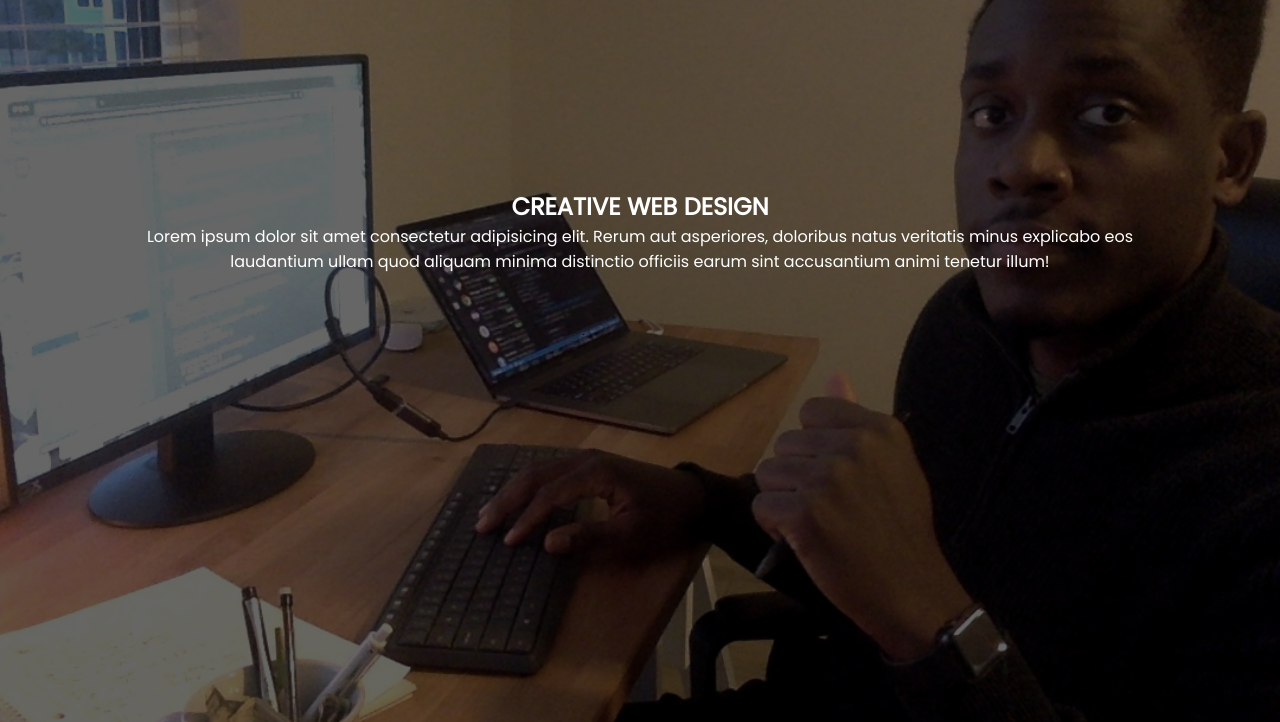
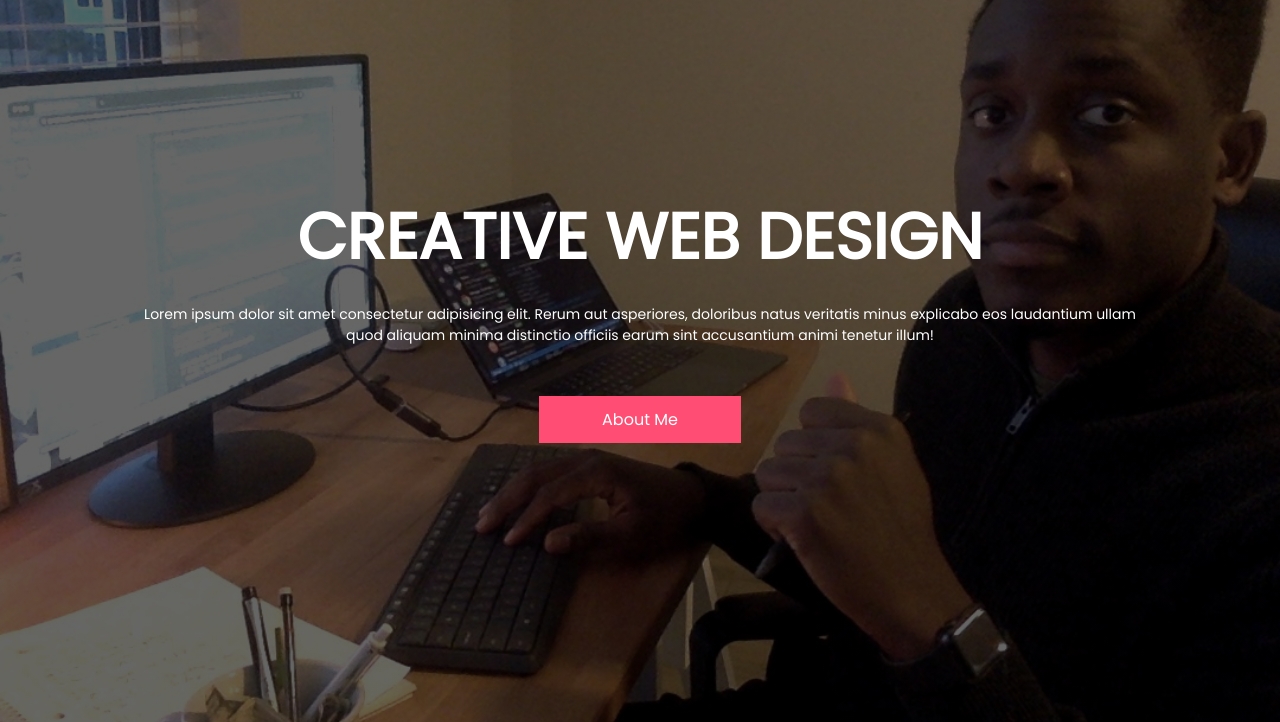
Before and after one commit to CharlesRudisel/Portfolio_Page, a plain HTML site: page index2.html in a window 1280 px wide. Shown: the part 78-800 px from the top of the page. Drawn offline with Linux system fonts and the light colour scheme.

Commit message:
commit for the sake

```diff
--- a/index2.html
+++ b/index2.html
@@ -24,6 +24,8 @@
                 <p>Lorem ipsum dolor sit amet consectetur adipisicing elit. Rerum aut asperiores, doloribus natus
                     veritatis minus explicabo eos laudantium ullam quod aliquam minima distinctio officiis earum sint
                     accusantium animi tenetur illum!</p>
+
+                    <a href="#">About Me</a>
             </div>
         </div>
     </section>
--- a/style.css
+++ b/style.css
@@ -42,3 +42,29 @@
     margin: 16% auto 0;
     text-align: center;
 }
+
+.banner-text h2{
+    margin-top: 50px;
+    font-size: 64px;
+}
+
+.banner-text p{
+    font-size: 14px;
+    margin: 20px 0 50px;
+}
+
+.banner-text a{
+    text-decoration: none;
+    color: #fff;
+    border: 1px solid #ff4d73;
+    display: block;
+    padding: 10px;
+    width: 180px;
+    margin: auto;
+    background: #ff4d73;
+    transition: .5s;
+}
+
+.banner-text a:hover{
+    background: transparent;
+}
```
